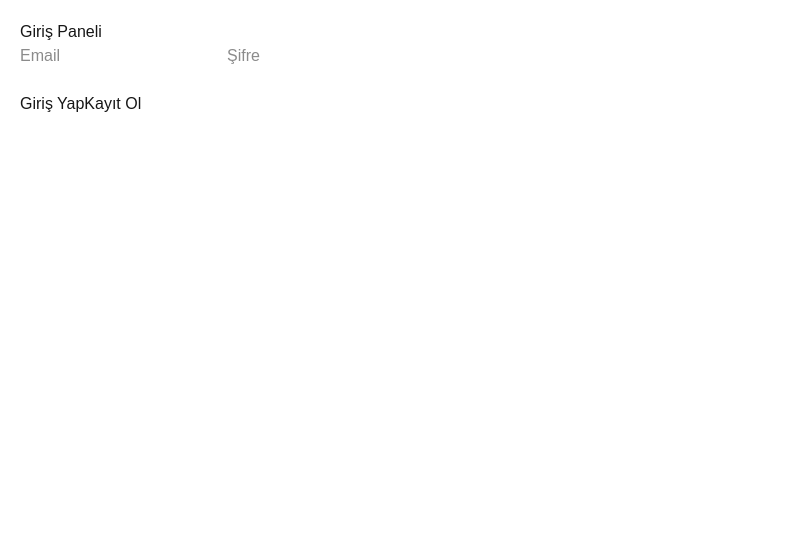
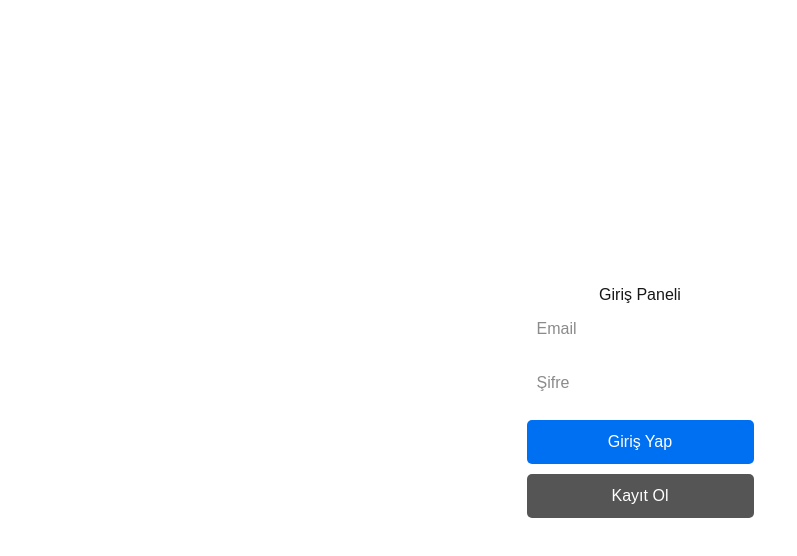
Before and after one commit to hasandemiray/midyeapp, a Next.js app: page /login in a window 1280 px wide. Shown: the top 556 px of the page, without its empty margins (0-797 px from the left). Built offline with nearby package versions, Linux system fonts and the light colour scheme; no server answers.

Commit message:
login ui düzenlendi

```diff
--- a/app/login/page.js
+++ b/app/login/page.js
@@ -36,16 +36,54 @@ export default function Login() {
   }
 
   return (
-    <div style={{ padding: 20 }}>
-      <h2>Giriş Paneli</h2>
+    <div style={{
+      padding: 20,
+      maxWidth: 300,
+      margin: 'auto',
+      display: 'flex',
+      flexDirection: 'column'
+    }}>
+      <h2 style={{ textAlign: 'center' }}>Giriş Paneli</h2>
 
-      <input placeholder="Email" onChange={e=>setEmail(e.target.value)} />
-      <input placeholder="Şifre" type="password" onChange={e=>setPassword(e.target.value)} />
+      <input
+        placeholder="Email"
+        onChange={e => setEmail(e.target.value)}
+        style={{ padding: 10, marginBottom: 10 }}
+      />
 
-      <br /><br />
+      <input
+        placeholder="Şifre"
+        type="password"
+        onChange={e => setPassword(e.target.value)}
+        style={{ padding: 10, marginBottom: 15 }}
+      />
 
-      <button onClick={handleLogin}>Giriş Yap</button>
-      <button onClick={handleRegister}>Kayıt Ol</button>
+      <button
+        onClick={handleLogin}
+        style={{
+          padding: 10,
+          marginBottom: 10,
+          background: '#0070f3',
+          color: 'white',
+          border: 'none',
+          borderRadius: 5
+        }}
+      >
+        Giriş Yap
+      </button>
+
+      <button
+        onClick={handleRegister}
+        style={{
+          padding: 10,
+          background: '#555',
+          color: 'white',
+          border: 'none',
+          borderRadius: 5
+        }}
+      >
+        Kayıt Ol
+      </button>
     </div>
   )
 }
```
